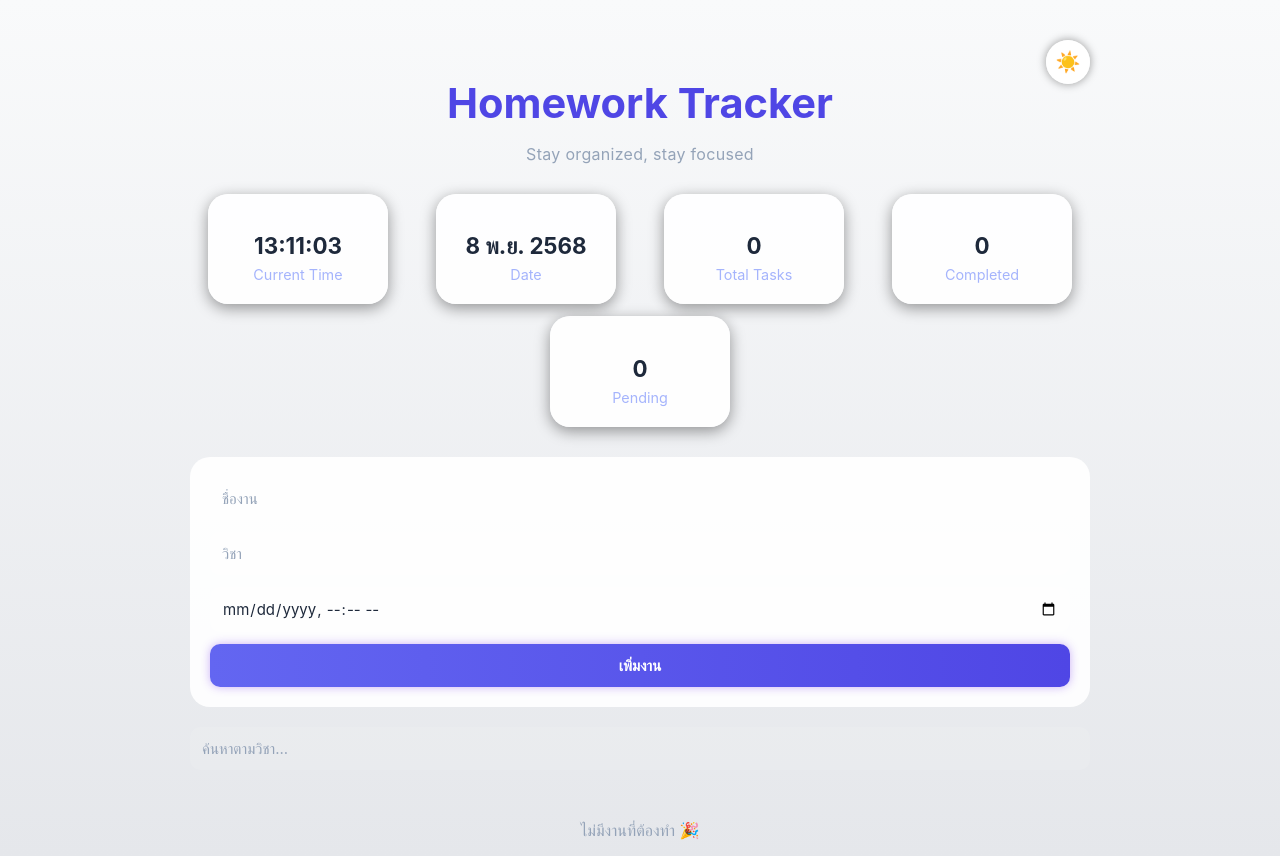
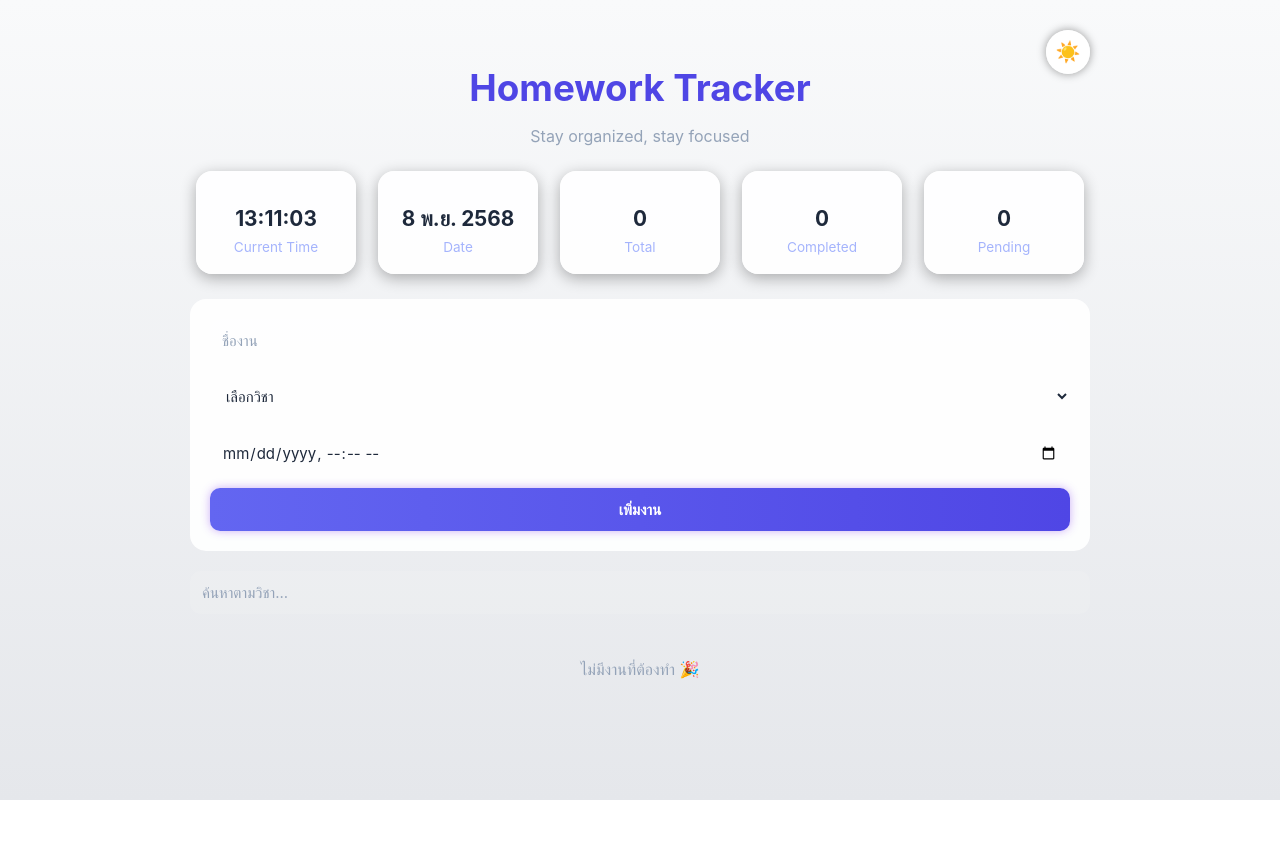
Before and after one commit to Mootae1/HWTRACKER, a plain HTML site: page index.html in a window 1280 px wide. Both pictures are taken after a click on the button "เปลี่ยนโหมด". After the commit the page ends 800 px from the top, so only its background shows below. Drawn offline with Linux system fonts and the light colour scheme.

Commit message:
Add files via upload

```diff
--- a/index.html
+++ b/index.html
@@ -42,13 +42,12 @@
   .container {
     width: 95%;
     max-width: 900px;
-    margin-top: 50px;
+    margin-top: 40px;
     text-align: center;
     animation: fadeIn 1s ease forwards;
     position: relative;
   }
 
-  /* ปุ่มสลับธีม */
   .theme-toggle {
     position: absolute;
     top: -10px;
@@ -65,7 +64,6 @@
     justify-content: center;
     align-items: center;
     box-shadow: 0 0 10px rgba(0,0,0,0.4);
-    transition: all 0.3s;
   }
 
   .theme-toggle:hover {
@@ -74,93 +72,76 @@
   }
 
   h1 {
-    font-size: 2.6rem;
+    font-size: 2.3rem;
     color: var(--accent);
     font-weight: 700;
-    margin-bottom: 5px;
+    margin-bottom: 8px;
   }
 
   p.subtitle {
     color: #94a3b8;
-    margin-bottom: 30px;
-    letter-spacing: 0.3px;
+    margin-bottom: 25px;
   }
 
   .stats-box {
     display: flex;
     justify-content: space-around;
     flex-wrap: wrap;
-    gap: 12px;
-    margin-bottom: 30px;
+    gap: 10px;
+    margin-bottom: 25px;
   }
 
   .card {
     background: var(--card-bg);
     backdrop-filter: blur(10px);
-    border-radius: 20px;
-    padding: 20px;
-    min-width: 180px;
+    border-radius: 16px;
+    padding: 18px;
+    min-width: 160px;
     color: var(--text);
-    box-shadow: 0 4px 15px rgba(0,0,0,0.4);
-    transform: translateY(0);
+    box-shadow: 0 4px 15px rgba(0,0,0,0.3);
     animation: floatUp 1.5s ease;
   }
 
-  .card:hover {
-    transform: translateY(-5px);
-    box-shadow: 0 0 20px var(--accent);
-  }
-
-  .card h2 {
-    font-size: 1.4rem;
-    margin-bottom: 5px;
-  }
-
-  .card span {
-    font-size: 0.9rem;
-    color: #a5b4fc;
-  }
+  .card h2 { font-size: 1.3rem; margin-bottom: 5px; }
+  .card span { font-size: 0.85rem; color: #a5b4fc; }
 
   form {
     background: var(--card-bg);
-    border-radius: 20px;
+    border-radius: 16px;
     padding: 20px;
     display: flex;
     flex-direction: column;
     gap: 12px;
     margin-bottom: 20px;
-    animation: fadeIn 1s ease;
   }
 
-  input, button {
+  input, select, button {
     padding: 12px;
     border-radius: 10px;
     border: none;
     font-size: 15px;
   }
 
-  input {
+  input, select {
     background: rgba(255,255,255,0.1);
     color: var(--text);
     outline: none;
   }
 
-  input::placeholder {
-    color: #94a3b8;
-  }
+  option { color: black; }
+  input::placeholder { color: #94a3b8; }
 
   button {
     background: var(--button-bg);
     color: white;
     font-weight: 600;
     cursor: pointer;
-    transition: all 0.3s;
     box-shadow: 0 0 10px rgba(124,58,237,0.4);
   }
 
   button:hover {
+    transform: scale(1.03);
     box-shadow: 0 0 20px rgba(124,58,237,0.8);
-    transform: scale(1.02);
   }
 
   .filter {
@@ -171,72 +152,45 @@
     margin-bottom: 20px;
   }
 
-  ul {
-    list-style: none;
-    padding: 0;
-  }
-
+  ul { list-style: none; padding: 0; }
   li {
     background: var(--card-bg);
-    backdrop-filter: blur(10px);
-    border-radius: 16px;
+    border-radius: 14px;
     padding: 16px;
     margin-bottom: 12px;
     text-align: left;
     display: flex;
     flex-direction: column;
     gap: 6px;
-    box-shadow: 0 2px 8px rgba(0,0,0,0.3);
+    box-shadow: 0 2px 8px rgba(0,0,0,0.25);
     animation: fadeIn 0.6s ease;
   }
 
-  .subject { font-weight: 600; font-size: 1.05rem; }
-  .deadline { color: #cbd5e1; font-size: 0.9rem; }
-  .countdown { font-weight: 600; font-size: 0.9rem; }
-
+  .subject { font-weight: 600; font-size: 1rem; }
+  .deadline { color: #cbd5e1; font-size: 0.85rem; }
+  .countdown { font-weight: 600; font-size: 0.85rem; }
   .status-green { color: #22c55e; }
   .status-yellow { color: #eab308; }
   .status-red { color: #ef4444; }
 
-  .actions {
-    display: flex;
-    gap: 10px;
-    margin-top: 5px;
-  }
-
+  .actions { display: flex; gap: 10px; margin-top: 5px; }
   .done-btn, .delete-btn {
     flex: 1;
     padding: 8px 12px;
-    border: none;
-    border-radius: 10px;
+    border-radius: 8px;
     cursor: pointer;
     color: white;
     font-weight: 600;
   }
-
   .done-btn { background: #10b981; }
   .delete-btn { background: #ef4444; }
+  .done-btn:hover { box-shadow: 0 0 12px #10b981aa; }
+  .delete-btn:hover { box-shadow: 0 0 12px #ef4444aa; }
 
-  .done-btn:hover { box-shadow: 0 0 12px #10b981aa; transform: scale(1.03); }
-  .delete-btn:hover { box-shadow: 0 0 12px #ef4444aa; transform: scale(1.03); }
+  .empty { color: #94a3b8; text-align: center; margin-top: 25px; }
 
-  .empty {
-    color: #94a3b8;
-    text-align: center;
-    margin-top: 30px;
-    animation: fadeIn 1s ease;
-  }
-
-  /* Animations */
-  @keyframes fadeIn {
-    from { opacity: 0; transform: translateY(10px); }
-    to { opacity: 1; transform: translateY(0); }
-  }
-
-  @keyframes floatUp {
-    from { opacity: 0; transform: translateY(20px); }
-    to { opacity: 1; transform: translateY(0); }
-  }
+  @keyframes fadeIn { from { opacity: 0; transform: translateY(10px);} to { opacity: 1; transform: translateY(0);} }
+  @keyframes floatUp { from { opacity: 0; transform: translateY(20px);} to { opacity: 1; transform: translateY(0);} }
 </style>
 </head>
 <body>
@@ -247,31 +201,37 @@
   <p class="subtitle">Stay organized, stay focused</p>
 
   <div class="stats-box">
-    <div class="card">
-      <h2 id="time">00:00:00</h2>
-      <span>Current Time</span>
-    </div>
-    <div class="card">
-      <h2 id="date">-</h2>
-      <span>Date</span>
-    </div>
-    <div class="card">
-      <h2 id="total">0</h2>
-      <span>Total Tasks</span>
-    </div>
-    <div class="card">
-      <h2 id="completed">0</h2>
-      <span>Completed</span>
-    </div>
-    <div class="card">
-      <h2 id="pending">0</h2>
-      <span>Pending</span>
-    </div>
+    <div class="card"><h2 id="time">00:00:00</h2><span>Current Time</span></div>
+    <div class="card"><h2 id="date">-</h2><span>Date</span></div>
+    <div class="card"><h2 id="total">0</h2><span>Total</span></div>
+    <div class="card"><h2 id="completed">0</h2><span>Completed</span></div>
+    <div class="card"><h2 id="pending">0</h2><span>Pending</span></div>
   </div>
 
   <form id="taskForm">
     <input type="text" id="taskName" placeholder="ชื่องาน" required>
-    <input type="text" id="subject" placeholder="วิชา" required>
+    <select id="subject" required>
+      <option value="">เลือกวิชา</option>
+      <option>คณิตเพิ่มเติม</option>
+      <option>คณิตพื้นฐาน</option>
+      <option>สังคม</option>
+      <option>ชีวะ(ธนาวุต)</option>
+      <option>ชีวะ(ขนิษฐา)</option>
+      <option>ฟิสิกส์</option>
+      <option>คอมพิวเตอร์</option>
+      <option>เคมี</option>
+      <option>อังกฤษ(Elvin)</option>
+      <option>อังกฤษ(ประธาน)</option>
+      <option>อังกฤษ(อำนาจ)</option>
+      <option>วิศวะ</option>
+      <option>แพทย์</option>
+      <option>เภสัช</option>
+      <option>สถาปัตย์</option>
+      <option>ภาษาไทย</option>
+      <option>IS</option>
+      <option>ประวัติศาสตร์</option>
+      <option>สุขศึกษา</option>
+    </select>
     <input type="datetime-local" id="deadline" required>
     <button type="submit">เพิ่มงาน</button>
   </form>
@@ -282,93 +242,69 @@
 </div>
 
 <script>
-function load() {
-  return JSON.parse(localStorage.getItem('tasks')||'[]');
+function load(){return JSON.parse(localStorage.getItem('tasks')||'[]');}
+function save(t){localStorage.setItem('tasks',JSON.stringify(t));}
+function updateStats(t){
+ document.getElementById('total').textContent=t.length;
+ document.getElementById('completed').textContent=t.filter(x=>x.done).length;
+ document.getElementById('pending').textContent=t.filter(x=>!x.done).length;
 }
-function save(tasks) {
-  localStorage.setItem('tasks', JSON.stringify(tasks));
+function render(){
+ const t=load();
+ const l=document.getElementById('taskList');
+ const f=document.getElementById('filter').value.toLowerCase();
+ l.innerHTML=''; let shown=0;
+ t.sort((a,b)=>new Date(a.deadline)-new Date(b.deadline));
+ t.forEach((task,i)=>{
+  if(f && !task.subject.toLowerCase().includes(f)) return;
+  if(task.done) return;
+  const diff=new Date(task.deadline)-new Date();
+  let scls=diff<=0?'status-red':diff<=172800000?'status-yellow':'status-green';
+  const days=Math.floor(diff/(1000*60*60*24));
+  const hrs=Math.floor(diff/(1000*60*60)%24);
+  const min=Math.floor(diff/(1000*60)%60);
+  const li=document.createElement('li');
+  li.innerHTML=`<div class='subject'>${task.name} (${task.subject})</div>
+  <div class='deadline'>กำหนดส่ง: ${new Date(task.deadline).toLocaleString()}</div>
+  <div class='countdown ${scls}'>เหลืออีก: ${days} วัน ${hrs} ชม. ${min} นาที</div>
+  <div class='actions'>
+  <button class='done-btn'>ส่งแล้ว</button>
+  <button class='delete-btn'>ลบ</button>
+  </div>`;
+  li.querySelector('.done-btn').onclick=()=>{task.done=true;save(t);render();};
+  li.querySelector('.delete-btn').onclick=()=>{t.splice(i,1);save(t);render();};
+  l.appendChild(li); shown++;
+ });
+ document.getElementById('emptyMsg').style.display=shown?'none':'block';
+ updateStats(t);
 }
-function updateStats(tasks) {
-  document.getElementById('total').textContent = tasks.length;
-  document.getElementById('completed').textContent = tasks.filter(t=>t.done).length;
-  document.getElementById('pending').textContent = tasks.filter(t=>!t.done).length;
-}
-function render() {
-  const tasks = load();
-  const list = document.getElementById('taskList');
-  const filter = document.getElementById('filter').value.toLowerCase();
-  list.innerHTML = '';
-  let shown = 0;
 
-  tasks.sort((a,b)=> new Date(a.deadline)-new Date(b.deadline));
-
-  tasks.forEach((task, index)=>{
-    if (filter && !task.subject.toLowerCase().includes(filter)) return;
-    if (task.done) return;
-    const diff = new Date(task.deadline) - new Date();
-    let statusClass;
-    if (diff <= 0) statusClass = 'status-red';
-    else if (diff <= 172800000) statusClass = 'status-yellow';
-    else statusClass = 'status-green';
-    const days = Math.floor(diff / (1000*60*60*24));
-    const hours = Math.floor(diff / (1000*60*60)%24);
-    const minutes = Math.floor(diff / (1000*60)%60);
-
-    const li = document.createElement('li');
-    li.innerHTML = `
-      <div class='subject'>${task.name} (${task.subject})</div>
-      <div class='deadline'>กำหนดส่ง: ${new Date(task.deadline).toLocaleString()}</div>
-      <div class='countdown ${statusClass}'>เหลืออีก: ${days} วัน ${hours} ชม. ${minutes} นาที</div>
-      <div class='actions'>
-        <button class='done-btn'>ส่งแล้ว</button>
-        <button class='delete-btn'>ลบ</button>
-      </div>`;
-    li.querySelector('.done-btn').onclick = ()=>{
-      task.done = true; save(tasks); render();
-    };
-    li.querySelector('.delete-btn').onclick = ()=>{
-      tasks.splice(index,1); save(tasks); render();
-    };
-    list.appendChild(li);
-    shown++;
-  });
-  document.getElementById('emptyMsg').style.display = shown ? 'none' : 'block';
-  updateStats(tasks);
-}
-document.getElementById('taskForm').onsubmit = e=>{
-  e.preventDefault();
-  const tasks = load();
-  tasks.push({ name:taskName.value, subject:subject.value, deadline:deadline.value, done:false});
-  save(tasks);
-  render();
-  e.target.reset();
+// submit
+const form=document.getElementById('taskForm');
+form.onsubmit=e=>{
+ e.preventDefault();
+ const t=load();
+ t.push({name:taskName.value,subject:subject.value,deadline:deadline.value,done:false});
+ save(t); render(); e.target.reset();
 };
-document.getElementById('filter').oninput = render;
+document.getElementById('filter').oninput=render;
 
 setInterval(()=>{
-  const now = new Date();
-  document.getElementById('time').textContent = now.toLocaleTimeString('th-TH');
-  document.getElementById('date').textContent = now.toLocaleDateString('th-TH', { day:'numeric', month:'short', year:'numeric'});
-}, 1000);
-
-setInterval(render, 60000);
+ const n=new Date();
+ document.getElementById('time').textContent=n.toLocaleTimeString('th-TH');
+ document.getElementById('date').textContent=n.toLocaleDateString('th-TH',{day:'numeric',month:'short',year:'numeric'});
+},1000);
+setInterval(render,60000);
 render();
 
-/* ============ Theme Toggle ============ */
-const toggleBtn = document.getElementById('themeToggle');
-const body = document.body;
-
-// โหลดค่าธีมที่เคยเลือกไว้
-if(localStorage.getItem('theme') === 'light'){
-  body.classList.add('light');
-  toggleBtn.textContent = '☀️';
-}
-
-toggleBtn.onclick = ()=>{
-  body.classList.toggle('light');
-  const isLight = body.classList.contains('light');
-  toggleBtn.textContent = isLight ? '☀️' : '🌙';
-  localStorage.setItem('theme', isLight ? 'light' : 'dark');
+// theme toggle
+const btn=document.getElementById('themeToggle');
+if(localStorage.getItem('theme')==='light'){document.body.classList.add('light');btn.textContent='☀️';}
+btn.onclick=()=>{
+ document.body.classList.toggle('light');
+ const light=document.body.classList.contains('light');
+ btn.textContent=light?'☀️':'🌙';
+ localStorage.setItem('theme',light?'light':'dark');
 };
 </script>
 </body>
```
